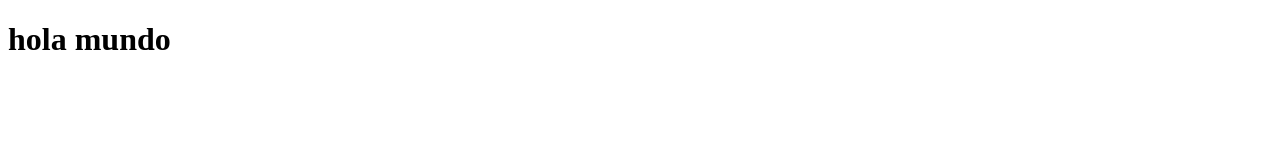
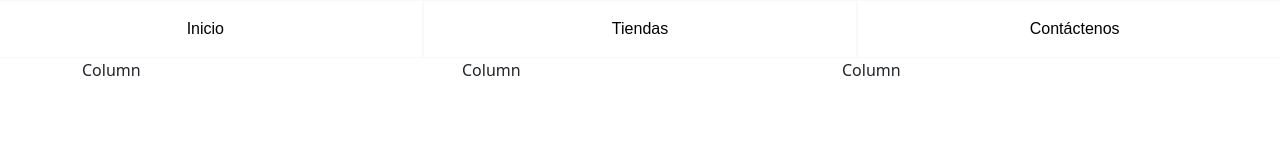
Before and after one commit to LRobertoMartin/ProyectoFinal2022lrmr, a plain HTML site: page index.html in a window 1280 px wide. Drawn offline with nearby package versions, Linux system fonts and the light colour scheme.

Commit message:
Se realizaron modificaciones en el index

```diff
--- a/index.html
+++ b/index.html
@@ -1,12 +1,45 @@
-<!DOCTYPE html>
-<html lang="en">
-<head>
-    <meta charset="UTF-8">
-    <meta http-equiv="X-UA-Compatible" content="IE=edge">
-    <meta name="viewport" content="width=device-width, initial-scale=1.0">
-    <title>Document</title>
-</head>
-<body>
-    <h1>hola mundo</h1>
-</body>
+<!doctype html>
+<html lang="es">
+  <head>
+    <meta charset="utf-8">
+    <meta name="viewport" content="width=device-width, initial-scale=1">
+
+    <link href="https://cdn.jsdelivr.net/npm/bootstrap@5.1.3/dist/css/bootstrap.min.css" rel="stylesheet" integrity="sha384-1BmE4kWBq78iYhFldvKuhfTAU6auU8tT94WrHftjDbrCEXSU1oBoqyl2QvZ6jIW3" crossorigin="anonymous">
+
+    <title>Inicio de sesión</title>
+  </head>
+  <body>
+    <div class="row" align="center" style="font-family: Arial, Helvetica, sans-serif;">
+        <div class="col border border-light">
+            <p></p>
+            <a href="index.html" style="text-decoration: none; color: black;">Inicio</a>
+            <p></p>
+        </div>
+        <div class="col border border-light">
+            <p></p>
+            <a href="index.html" style="text-decoration: none; color: black;">Tiendas</a>
+            <p></p>
+        </div>
+        <div class="col border border-light">
+            <p></p>
+            <a href="index.html" style="text-decoration: none; color: black;">Contáctenos</a>
+            <p></p>
+        </div>
+      </div>
+    <div class="container">
+        <div class="row">
+          <div class="col">
+            Column
+          </div>
+          <div class="col">
+            Column
+          </div>
+          <div class="col">
+            Column
+          </div>
+        </div>
+      </div>
+
+    <script src="https://cdn.jsdelivr.net/npm/bootstrap@5.1.3/dist/js/bootstrap.bundle.min.js" integrity="sha384-ka7Sk0Gln4gmtz2MlQnikT1wXgYsOg+OMhuP+IlRH9sENBO0LRn5q+8nbTov4+1p" crossorigin="anonymous"></script>
+  </body>
 </html>
```
